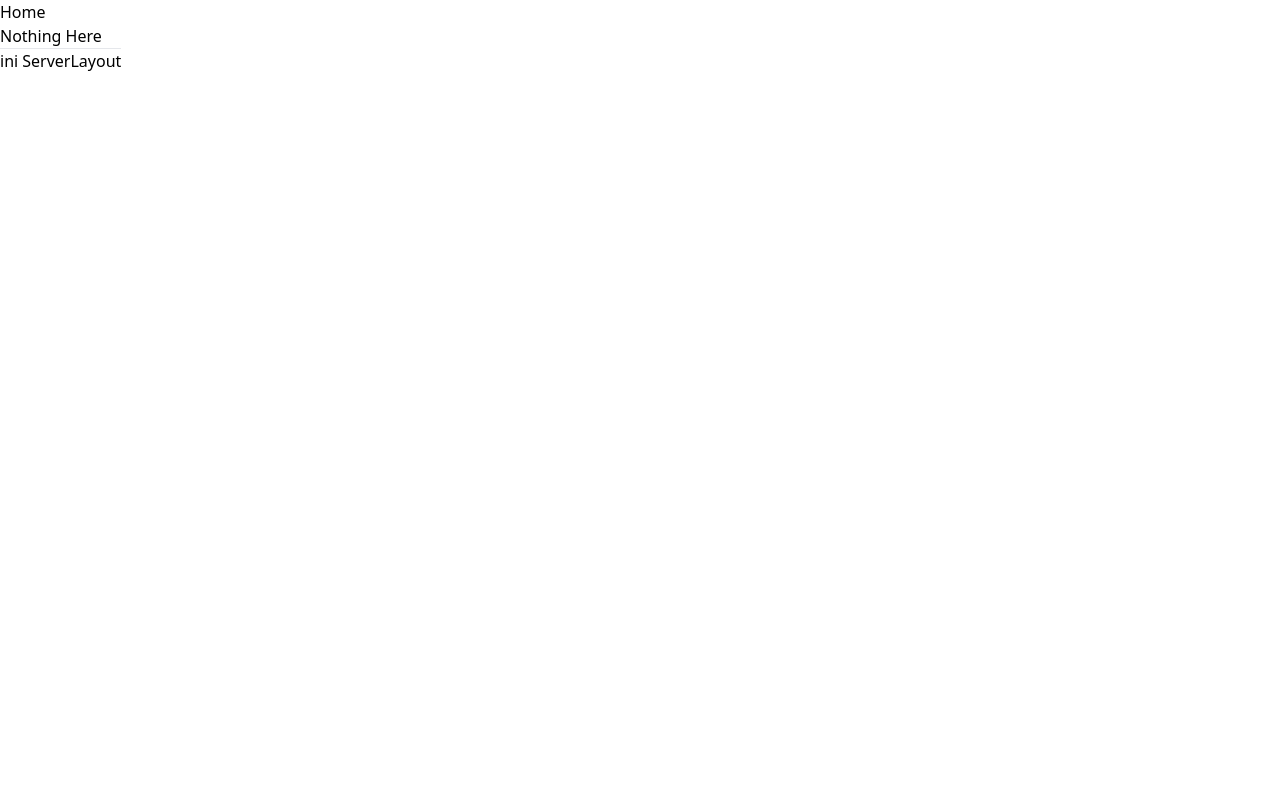
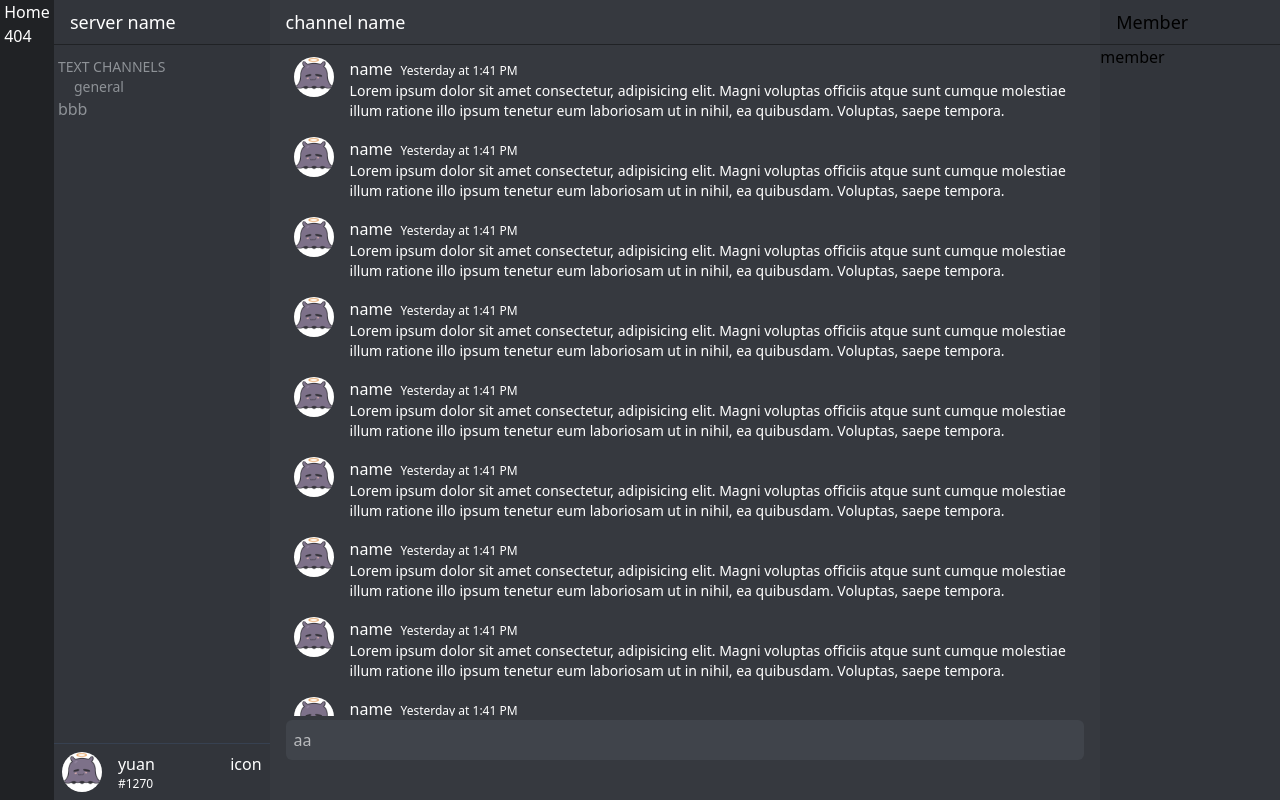
Before and after one commit to yuandahanif/discord-theme-portfolio, a React (Create React App) app: page / in a window 1280 px wide. Built offline with nearby package versions, Linux system fonts and the light colour scheme.

Commit message:
add server page

```diff
--- a/src/layouts/layout.tsx
+++ b/src/layouts/layout.tsx
@@ -3,20 +3,26 @@ import { Link, Outlet } from "react-router-dom";
 const Layout = () => {
   return (
     <>
-      <div className="w-full flex min-h-screen">
-        <main>
+      <div className="w-full flex h-screen bg-[#fff]">
+        <main className="max-w-screen-2xl h-screen w-full flex mx-auto">
+          <aside className="w-24 bg-dc-black-700 text-white flex flex-col items-center">
             <nav>
+              <div>
                 <ul>
                   <li>
                     <Link to="/">Home</Link>
                   </li>
                   <li>
-                <Link to="/nothing-here">Nothing Here</Link>
+                    <Link to="/nothing-here">404</Link>
                   </li>
                 </ul>
+              </div>
             </nav>
-          <hr />
+          </aside>
+
+          <div className="grow">
             <Outlet />
+          </div>
         </main>
       </div>
     </>
--- a/src/layouts/serverLayout.tsx
+++ b/src/layouts/serverLayout.tsx
@@ -1,14 +1,106 @@
-import React from "react";
 import { Link } from "react-router-dom";
+import avatar from "../assets/images/taco.png";
 
 const ServerLayout = () => {
   return (
-    <>
-      <div>
-        ini ServerLayout
-        <nav></nav>
+    <div className="flex h-screen">
+      <aside className="w-96 bg-dc-black-600 h-full text-white flex flex-col">
+        <header className="px-4 py-2 text-lg border-b border-dc-black-700">
+          server name
+        </header>
+
+        <div className="px-1 pt-3 text-dc-text-base">
+          <ul>
+            <li>
+              <div className="text-sm">
+                <button>TEXT CHANNELS</button>
+                <div className="ml-4">
+                  <ul>
+                    <li>
+                      <Link to="/">general</Link>
+                    </li>
+                  </ul>
+                </div>
+              </div>
+            </li>
+            <li>bbb</li>
+          </ul>
+        </div>
+
+        <div className="mt-auto flex p-2 border-t border-gray-700">
+          <div className="mr-4">
+            <div className="w-10 h-10 bg-white rounded-full overflow-hidden">
+              <img
+                src={avatar}
+                alt="profile"
+                className="w-full h-auto object-cover"
+              />
+            </div>
+          </div>
+
+          <div className="flex w-full">
+            <div className="flex flex-col">
+              <span className="mr-2">yuan</span>
+              <span className="text-xs">#1270</span>
+            </div>
+
+            <div className="ml-auto">icon</div>
+          </div>
+        </div>
+      </aside>
+
+      <div className="grow h-full bg-dc-black-100 overflow-y-hidden">
+        <header className="px-4 py-2 text-lg border-b border-dc-black-700 text-white">
+          channel name
+        </header>
+
+        <div className="flex flex-col h-5/6 mx-4 my-1 text-white overflow-y-auto scroll-thin">
+          {[1, 2, 3, 4, 5, 6, 7, 8, 9, 10, 11, 12, 13, 14, 15, 16].map((_) => {
+            return (
+              <div className="flex p-2">
+                <div className="mr-4">
+                  <div className="w-10 h-10 bg-white rounded-full overflow-hidden">
+                    <img
+                      src={avatar}
+                      alt="profile"
+                      className="w-full h-auto object-cover"
+                    />
+                  </div>
+                </div>
+
+                <div>
+                  <div>
+                    <span className="mr-2">name</span>
+                    <span className="text-xs">Yesterday at 1:41 PM</span>
+                  </div>
+
+                  <div className="text-sm">
+                    <p>
+                      Lorem ipsum dolor sit amet consectetur, adipisicing elit.
+                      Magni voluptas officiis atque sunt cumque molestiae illum
+                      ratione illo ipsum tenetur eum laboriosam ut in nihil, ea
+                      quibusdam. Voluptas, saepe tempora.
+                    </p>
+                  </div>
+                </div>
+              </div>
+            );
+          })}
+        </div>
+
+        <div>
+          <div className="bg-[#40444B] p-2 rounded-md mx-4 text-dc-text-light">aa</div>
+        </div>
       </div>
-    </>
+
+      <div className="w-80 bg-dc-black-600">
+        <header className="px-4 py-2 text-lg border-b border-dc-black-700">
+          Member
+        </header>
+
+        <div>member</div>
+      </div>
+    </div>
   );
 };
 
--- a/src/router/router.tsx
+++ b/src/router/router.tsx
@@ -1,10 +1,6 @@
 import Layout from "layouts/layout";
 import Server from "layouts/serverLayout";
 import { Route, Routes } from "react-router-dom";
-
-interface Props {
-  children?: React.ReactNode;
-}
 
 const Router = () => {
   return (
@@ -12,6 +8,7 @@ const Router = () => {
       <Routes>
         <Route path="/" element={<Layout />}>
           <Route index element={<Server />} />
+          <Route path="/server/:id" element={<Server />} />
           <Route
             path="*"
             element={
--- a/src/styles/App.css
+++ b/src/styles/App.css
@@ -1,3 +1,19 @@
 @tailwind base;
 @tailwind components;
 @tailwind utilities;
+
+@layer components {
+  .scroll-thin::-webkit-scrollbar {
+    width: 0.3em;
+  }
+
+  .scroll-thin::-webkit-scrollbar-track {
+    -webkit-box-shadow: inset 0 0 6px rgba(0, 0, 0, 0.3);
+  }
+
+  .scroll-thin::-webkit-scrollbar-thumb {
+    /* background-color: #2E3338; */
+    background-color: #202225;
+    outline: 1px solid #202225;
+  }
+}
```
Also changed, not shown: src/assets/images/taco.png (added). Lines whose indentation alone changed are shown as unchanged.
